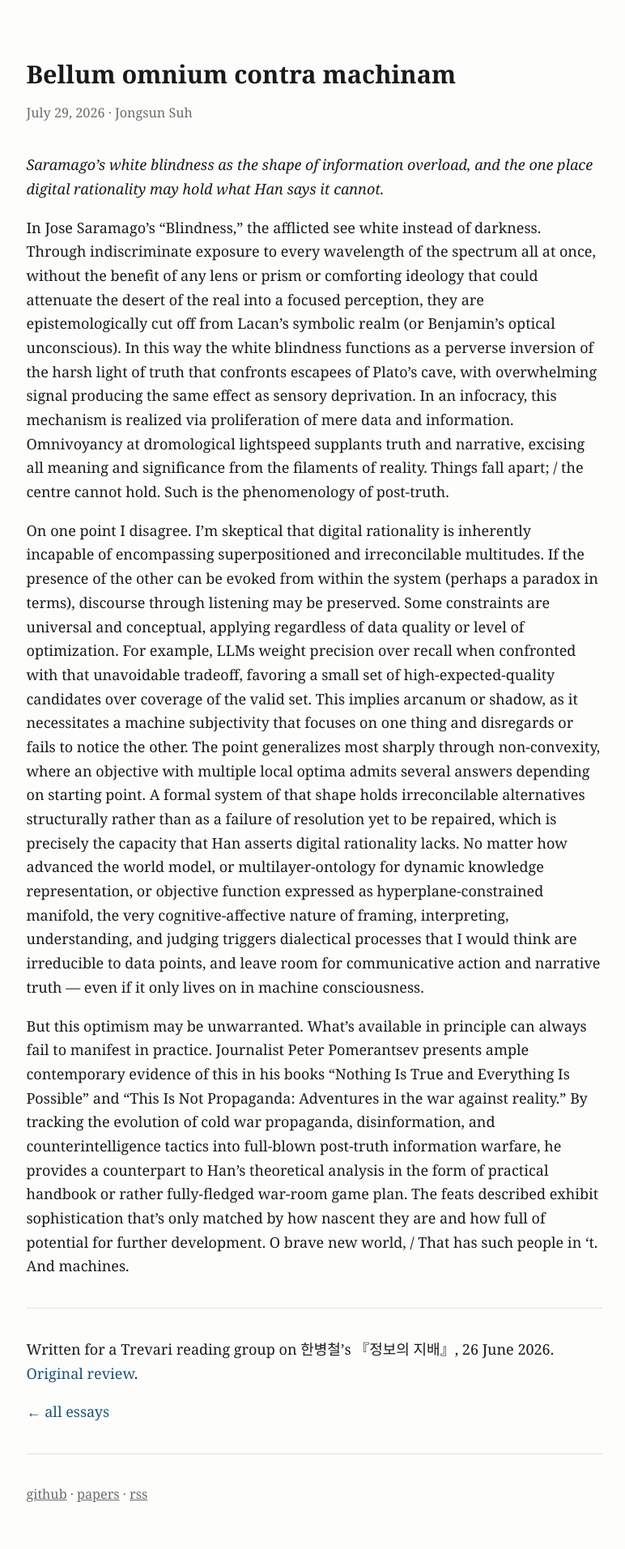
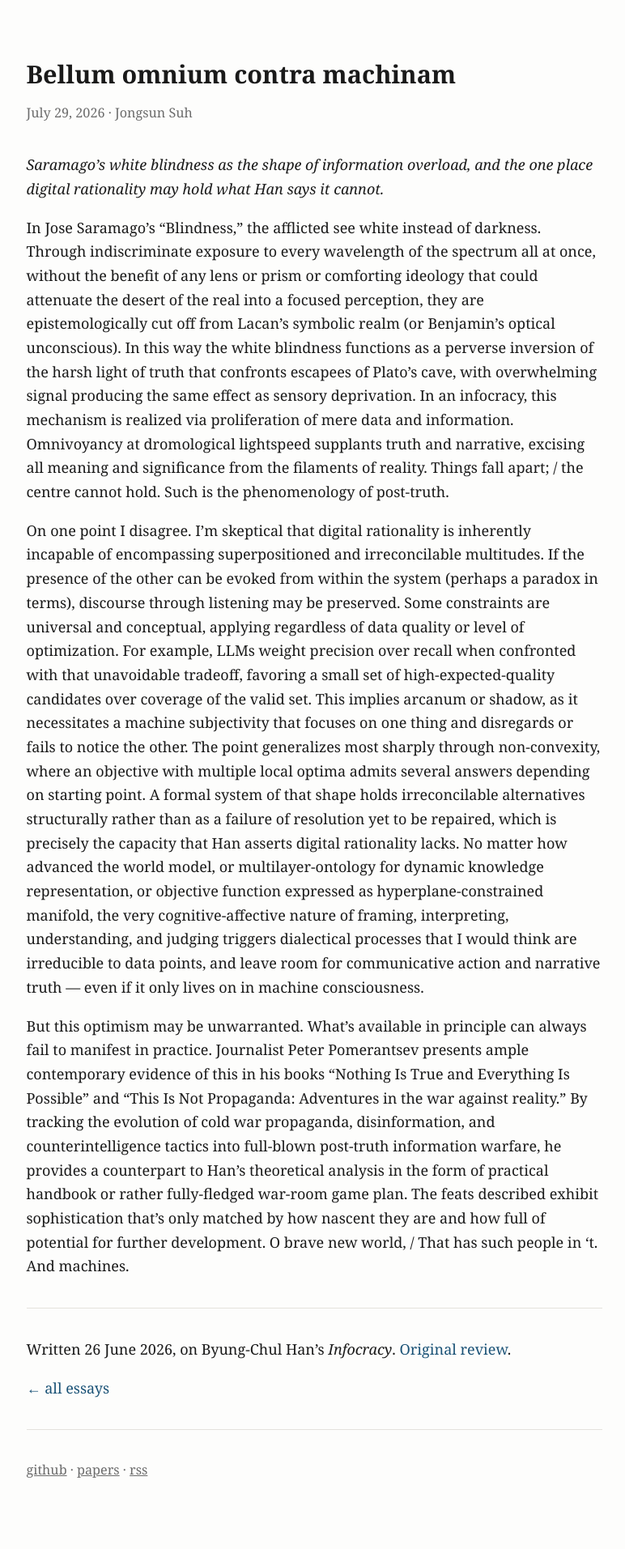
Before and after one commit to MajorLift/blog, a Jekyll site: the page built from _posts/2026-07-29-bellum-omnium-contra-machinam.md, in a window 1280 px wide. Shown: the whole page at 81% size, without its empty margins (252-1024 px from the left). Built offline with Jekyll 4.4.1, drawn with Linux system fonts in a browser that asks for light colours; after the commit the page ends 1883 px from its top, so only the background shows below that.

Commit message:
Regen: Bellum footer

```diff
--- a/_posts/2026-07-29-bellum-omnium-contra-machinam.md
+++ b/_posts/2026-07-29-bellum-omnium-contra-machinam.md
@@ -15,5 +15,5 @@ But this optimism may be unwarranted. What's available in principle can always f
 
 ---
 
-Written for a Trevari reading group on 한병철's 『정보의 지배』, 26 June 2026.
+Written 26 June 2026, on Byung-Chul Han's *Infocracy*.
 [Original review](https://m.trevari.co.kr/bookreviews/show/9f9c742e-df19-4f79-83a0-40d234ad943f).
```
